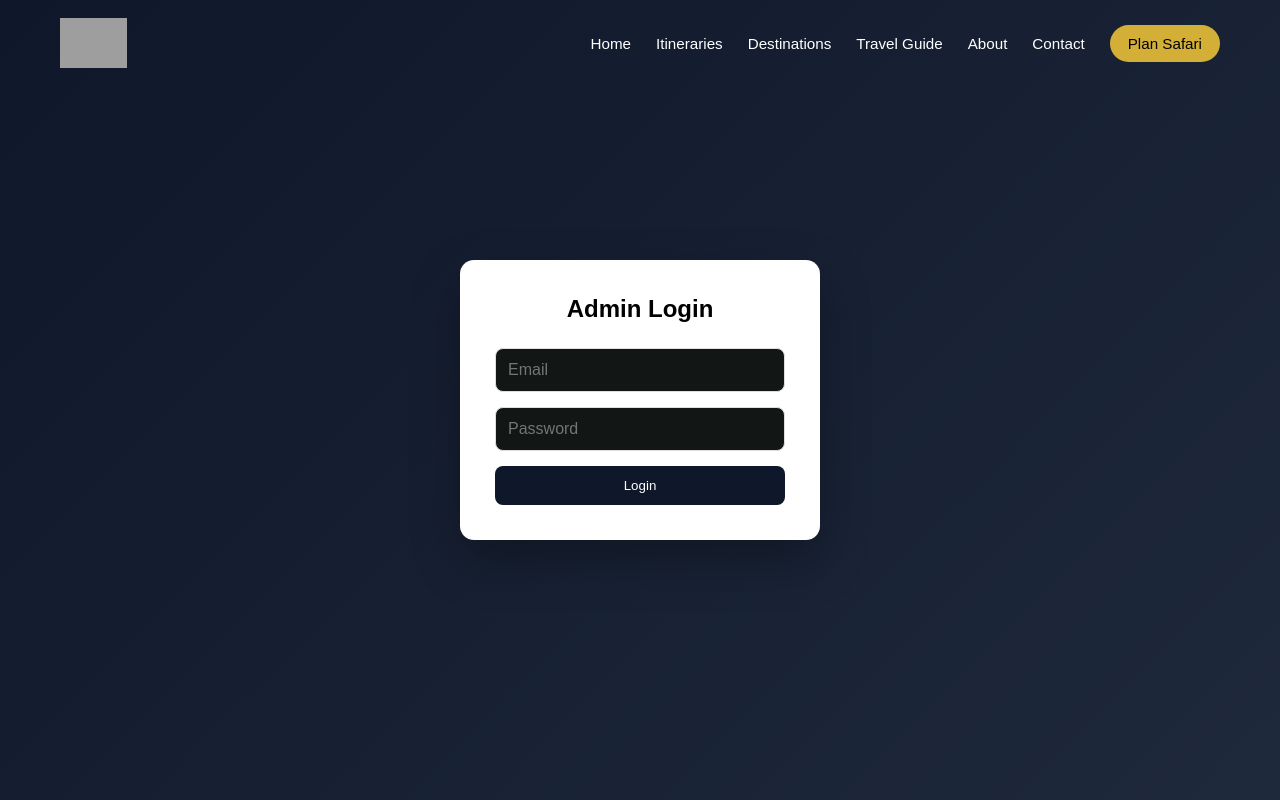
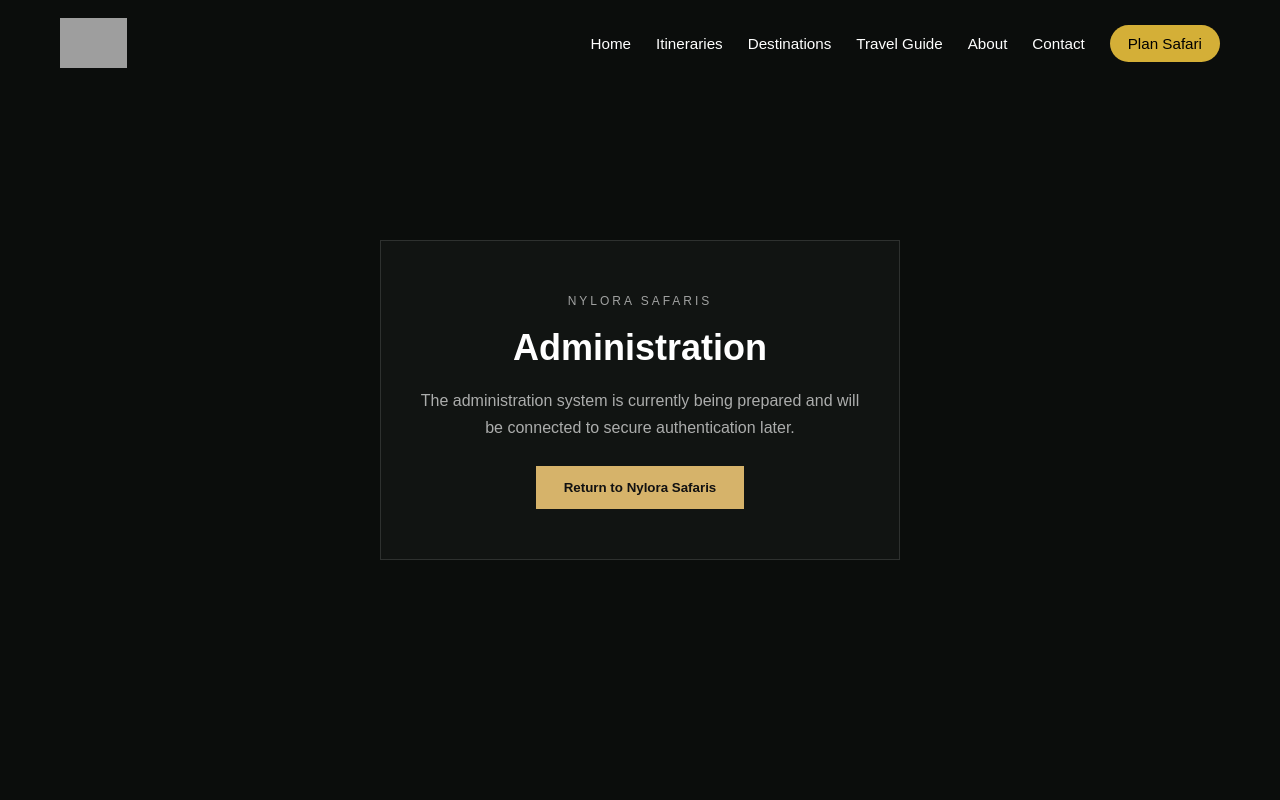
Before and after one commit to inter-linktech-code/nylora, a React (Vite) app: page /admin-login in a window 1280 px wide. Shown: the top 800 px of the page. Built offline with nearby package versions, Linux system fonts and the light colour scheme; grey boxes are pictures that could not be loaded.

Commit message:
Fix Nylora production build

```diff
--- a/src/components/ProtectedRoute.jsx
+++ b/src/components/ProtectedRoute.jsx
@@ -1,22 +1,9 @@
-import { useEffect, useState } from "react";
-import { auth } from "../firebase";
-import { onAuthStateChanged } from "firebase/auth";
 import { Navigate } from "react-router-dom";
 
 export default function ProtectedRoute({ children }) {
-  const [user, setUser] = useState(null);
-  const [loading, setLoading] = useState(true);
+  // Firebase authentication is temporarily disabled.
+  // This allows the application to build and deploy
+  // while the admin authentication system is being completed.
 
-  useEffect(() => {
-    const unsub = onAuthStateChanged(auth, (u) => {
-      setUser(u);
-      setLoading(false);
-    });
-
-    return () => unsub();
-  }, []);
-
-  if (loading) return <p>Loading...</p>;
-
-  return user ? children : <Navigate to="/admin-login" />;
+  return children;
 }
--- a/src/pages/Admin.jsx
+++ b/src/pages/Admin.jsx
@@ -1,263 +1,78 @@
-import { useEffect, useState } from "react";
-import "./Admin.css";
-
 import { useNavigate } from "react-router-dom";
-import { auth, db, storage } from "../firebase";
-import { signOut } from "firebase/auth";
-
-import {
-  ref as dbRef,
-  push,
-  onValue,
-  remove,
-  off,
-} from "firebase/database";
-
-import {
-  ref as storageRef,
-  uploadBytes,
-  getDownloadURL,
-} from "firebase/storage";
 
 export default function Admin() {
   const navigate = useNavigate();
 
-  const [title, setTitle] = useState("");
-  const [duration, setDuration] = useState("");
-  const [category, setCategory] = useState("wildlife");
-  const [description, setDescription] = useState("");
-  const [image, setImage] = useState(null);
-  const [loading, setLoading] = useState(false);
+  return (
+    <main
+      style={{
+        minHeight: "100vh",
+        background: "#0b0d0c",
+        color: "#fff",
+        display: "flex",
+        alignItems: "center",
+        justifyContent: "center",
+        padding: "40px 20px",
+      }}
+    >
+      <div
+        style={{
+          width: "100%",
+          maxWidth: "700px",
+          textAlign: "center",
+          padding: "60px 40px",
+          border: "1px solid rgba(255,255,255,0.1)",
+          background: "#111412",
+        }}
+      >
+        <span
+          style={{
+            fontSize: "12px",
+            letterSpacing: "3px",
+            textTransform: "uppercase",
+            opacity: 0.6,
+          }}
+        >
+          Nylora Safaris
+        </span>
 
-  const [tours, setTours] = useState([]);
-  const [bookings, setBookings] = useState([]);
+        <h1
+          style={{
+            margin: "18px 0",
+            fontSize: "40px",
+          }}
+        >
+          Safari Administration
+        </h1>
 
-  /* =========================
-     🔐 AUTH PROTECTION
-  ========================= */
-  useEffect(() => {
-    const unsubscribe = auth.onAuthStateChanged((user) => {
-      if (!user) {
-        navigate("/admin-login");
-      }
-    });
+        <p
+          style={{
+            color: "rgba(255,255,255,0.65)",
+            lineHeight: 1.8,
+          }}
+        >
+          The Nylora administration dashboard is currently
+          being prepared. Booking management, authentication,
+          safari management and other administrative tools
+          will be connected here.
+        </p>
 
-    return () => unsubscribe();
-  }, [navigate]);
-
-  /* =========================
-     FETCH DATA (SAFE LISTENERS)
-  ========================= */
-  useEffect(() => {
-    const toursRef = dbRef(db, "tours");
-    const bookingsRef = dbRef(db, "bookings");
-
-    onValue(toursRef, (snapshot) => {
-      const data = snapshot.val();
-      const loaded = data
-        ? Object.entries(data).map(([id, value]) => ({
-            id,
-            ...value,
-          }))
-        : [];
-      setTours(loaded);
-    });
-
-    onValue(bookingsRef, (snapshot) => {
-      const data = snapshot.val();
-      const loaded = data
-        ? Object.entries(data).map(([id, value]) => ({
-            id,
-            ...value,
-          }))
-        : [];
-      setBookings(loaded);
-    });
-
-    return () => {
-      off(toursRef);
-      off(bookingsRef);
-    };
-  }, []);
-
-  /* =========================
-     ADD TOUR
-  ========================= */
-  const handleAddTour = async (e) => {
-    e.preventDefault();
-
-    if (!title || !duration || !description || !image) {
-      return alert("Please fill all fields");
-    }
-
-    try {
-      setLoading(true);
-
-      const imgRef = storageRef(
-        storage,
-        `tours/${Date.now()}-${image.name}`
-      );
-
-      await uploadBytes(imgRef, image);
-      const imageUrl = await getDownloadURL(imgRef);
-
-      await push(dbRef(db, "tours"), {
-        title,
-        duration,
-        category,
-        description,
-        image: imageUrl,
-        createdAt: Date.now(),
-      });
-
-      setTitle("");
-      setDuration("");
-      setCategory("wildlife");
-      setDescription("");
-      setImage(null);
-
-      alert("Tour added successfully!");
-    } catch (error) {
-      console.error(error);
-      alert("Error adding tour");
-    } finally {
-      setLoading(false);
-    }
-  };
-
-  /* =========================
-     DELETE TOUR
-  ========================= */
-  const deleteTour = (id) => {
-    if (window.confirm("Delete this tour?")) {
-      remove(dbRef(db, `tours/${id}`));
-    }
-  };
-
-  /* =========================
-     LOGOUT
-  ========================= */
-  const logout = async () => {
-    await signOut(auth);
-    navigate("/admin-login");
-  };
-
-  return (
-    <section className="admin-page">
-      <div className="container">
-
-        {/* HEADER */}
-        <div className="admin-header">
-          <h1 className="admin-title">Admin Dashboard</h1>
-
-          <button className="logout-btn" onClick={logout}>
-            Logout
-          </button>
-        </div>
-
-        {/* ================= ADD TOUR ================= */}
-        <div className="admin-card">
-          <h2>Add New Tour</h2>
-
-          <form className="admin-form" onSubmit={handleAddTour}>
-
-            <input
-              type="text"
-              placeholder="Tour Title"
-              value={title}
-              onChange={(e) => setTitle(e.target.value)}
-            />
-
-            <input
-              type="text"
-              placeholder="Duration"
-              value={duration}
-              onChange={(e) => setDuration(e.target.value)}
-            />
-
-            <select
-              value={category}
-              onChange={(e) => setCategory(e.target.value)}
-            >
-              <option value="wildlife">Wildlife</option>
-              <option value="gorilla">Gorilla</option>
-              <option value="primates">Primates</option>
-              <option value="adventure">Adventure</option>
-            </select>
-
-            <textarea
-              placeholder="Description"
-              value={description}
-              onChange={(e) => setDescription(e.target.value)}
-              rows="4"
-            />
-
-            <input
-              type="file"
-              accept="image/*"
-              onChange={(e) => setImage(e.target.files[0])}
-            />
-
-            <button type="submit" disabled={loading}>
-              {loading ? "Uploading..." : "Add Tour"}
-            </button>
-
-          </form>
-        </div>
-
-        {/* ================= TOURS ================= */}
-        <div className="admin-card">
-          <h2>Manage Tours</h2>
-
-          <div className="admin-grid">
-            {tours.map((tour) => (
-              <div key={tour.id} className="admin-tour-card">
-
-                <img src={tour.image} alt={tour.title} />
-
-                <div className="tour-info">
-                  <h3>{tour.title}</h3>
-                  <p>{tour.duration}</p>
-                  <span className="category">{tour.category}</span>
-                </div>
-
-                <button
-                  onClick={() => deleteTour(tour.id)}
-                  className="delete-btn"
-                >
-                  Delete
-                </button>
-
-              </div>
-            ))}
-          </div>
-        </div>
-
-        {/* ================= BOOKINGS ================= */}
-        <div className="admin-card">
-          <h2>Bookings</h2>
-
-          <div className="booking-list">
-            {bookings.length === 0 && (
-              <p>No bookings yet.</p>
-            )}
-
-            {bookings.map((b) => (
-              <div key={b.id} className="booking-card">
-
-                <h3>{b.name}</h3>
-
-                <p><b>Tour:</b> {b.tour}</p>
-                <p><b>Date:</b> {b.date}</p>
-                <p><b>People:</b> {b.people}</p>
-                <p><b>Phone:</b> {b.phone}</p>
-
-              </div>
-            ))}
-          </div>
-        </div>
-
+        <button
+          type="button"
+          onClick={() => navigate("/")}
+          style={{
+            marginTop: "30px",
+            padding: "14px 30px",
+            border: "none",
+            cursor: "pointer",
+            background: "#d6b36a",
+            color: "#111",
+            fontWeight: 600,
+          }}
+        >
+          Return to Website
+        </button>
       </div>
-    </section>
+    </main>
   );
 }
--- a/src/pages/AdminLogin.jsx
+++ b/src/pages/AdminLogin.jsx
@@ -1,46 +1,77 @@
-import { useState } from "react";
-import { auth } from "../firebase";
-import { signInWithEmailAndPassword } from "firebase/auth";
 import { useNavigate } from "react-router-dom";
-import "./Admin.css";
 
 export default function AdminLogin() {
-  const [email, setEmail] = useState("");
-  const [password, setPassword] = useState("");
   const navigate = useNavigate();
 
-  const login = async (e) => {
-    e.preventDefault();
+  return (
+    <main
+      style={{
+        minHeight: "100vh",
+        display: "flex",
+        alignItems: "center",
+        justifyContent: "center",
+        padding: "40px 20px",
+        background: "#0b0d0c",
+        color: "#fff",
+      }}
+    >
+      <div
+        style={{
+          width: "100%",
+          maxWidth: "520px",
+          textAlign: "center",
+          padding: "50px 30px",
+          border: "1px solid rgba(255,255,255,0.12)",
+          background: "#111412",
+        }}
+      >
+        <span
+          style={{
+            fontSize: "12px",
+            letterSpacing: "3px",
+            textTransform: "uppercase",
+            opacity: 0.6,
+          }}
+        >
+          Nylora Safaris
+        </span>
 
-    try {
-      await signInWithEmailAndPassword(auth, email, password);
-      navigate("/admin");
-    } catch (err) {
-      alert("Invalid login");
-    }
-  };
+        <h1
+          style={{
+            margin: "18px 0",
+            fontSize: "36px",
+          }}
+        >
+          Administration
+        </h1>
 
-  return (
-    <div className="admin-login">
-      <form onSubmit={login} className="login-box">
+        <p
+          style={{
+            color: "rgba(255,255,255,0.65)",
+            lineHeight: 1.7,
+          }}
+        >
+          The administration system is currently being
+          prepared and will be connected to secure
+          authentication later.
+        </p>
 
-        <h2>Admin Login</h2>
-
-        <input
-          type="email"
-          placeholder="Email"
-          onChange={(e) => setEmail(e.target.value)}
-        />
-
-        <input
-          type="password"
-          placeholder="Password"
-          onChange={(e) => setPassword(e.target.value)}
-        />
-
-        <button type="submit">Login</button>
-
-      </form>
-    </div>
+        <button
+          type="button"
+          onClick={() => navigate("/")}
+          style={{
+            marginTop: "25px",
+            padding: "14px 28px",
+            border: "none",
+            cursor: "pointer",
+            background: "#d6b36a",
+            color: "#111",
+            fontWeight: 600,
+          }}
+        >
+          Return to Nylora Safaris
+        </button>
+      </div>
+    </main>
   );
 }
```
